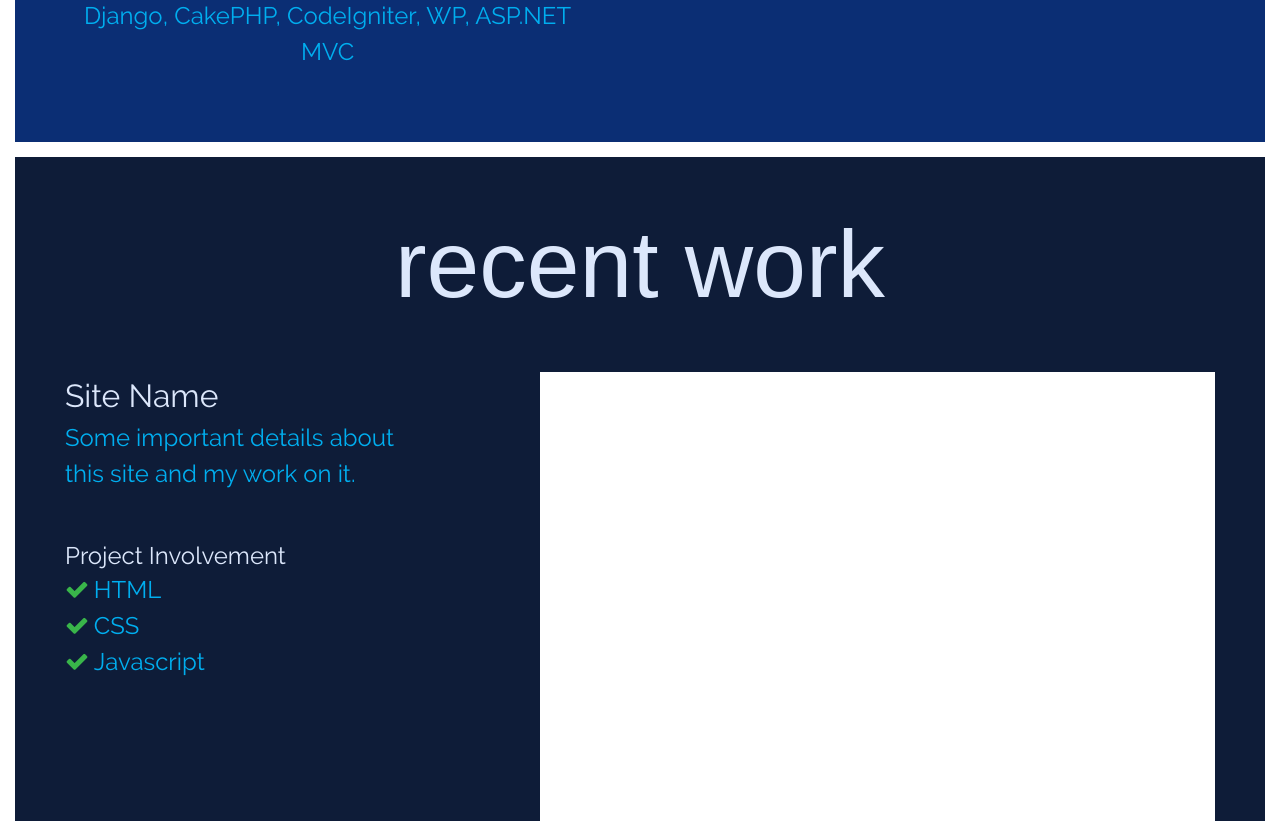
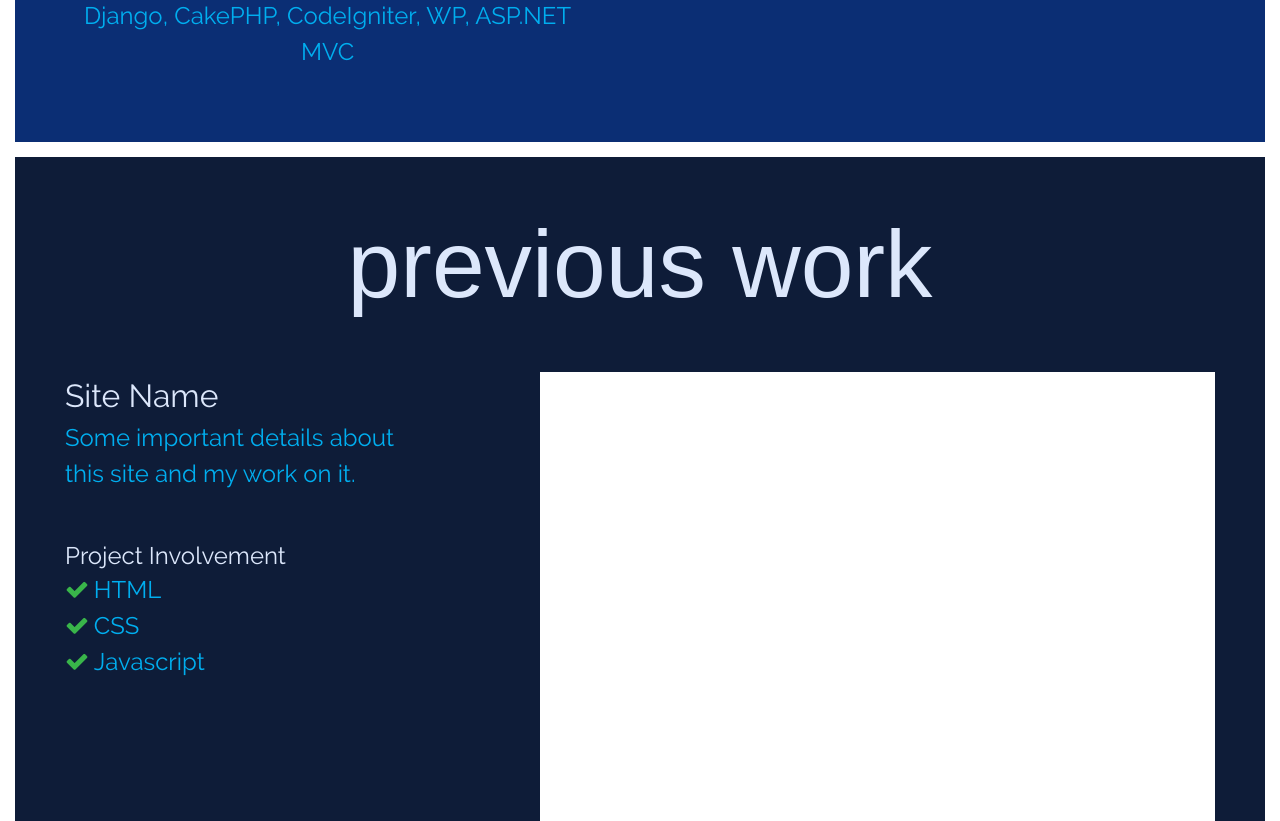
Before and after one commit to engineerclark/mclarkpw, a Django app: page /web/ in a window 1280 px wide. Shown: the part 1214-2035 px from the top of the page. Run offline with Django 3.2, Linux system fonts and the light colour scheme; some web fonts are replaced.

Commit message:
Changed 'recent work' title to 'previous work'

```diff
--- a/mclarkpw/templates/webdev/recentwork.html
+++ b/mclarkpw/templates/webdev/recentwork.html
@@ -1,5 +1,5 @@
 <div id="recent-work" class="recent-work section">
-    <h1>recent work</h1>
+    <h1>previous work</h1>
     <div class="info column gr-small">
     	<div class="subsection">
 	    	<h2>Site Name</h2>
```
Also changed, not shown: 1 other file.
